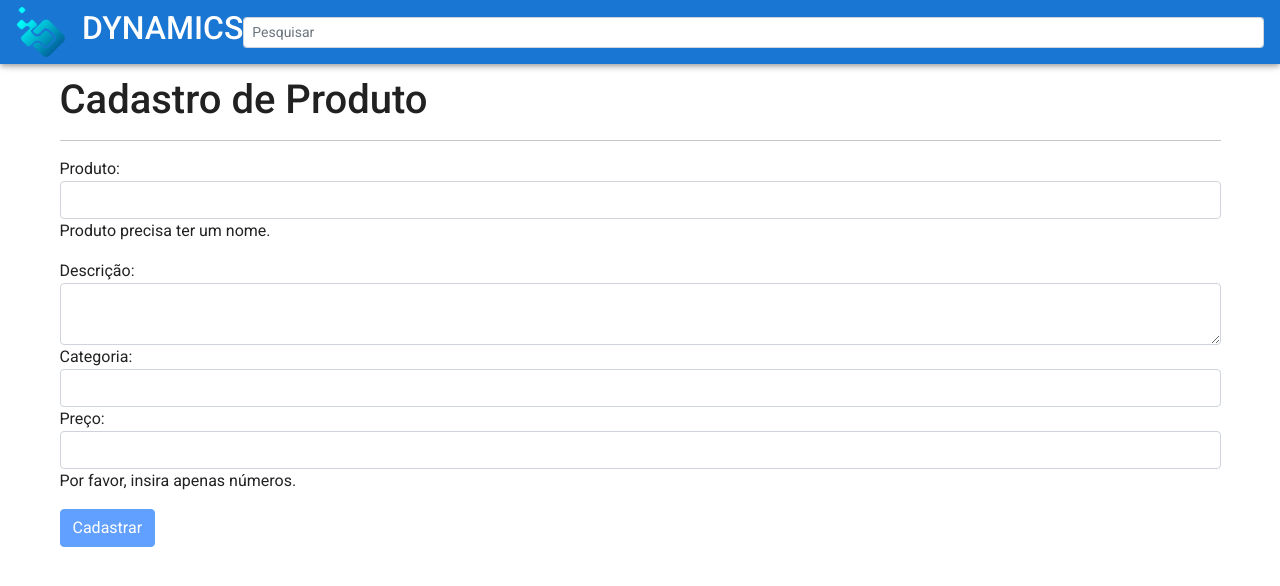
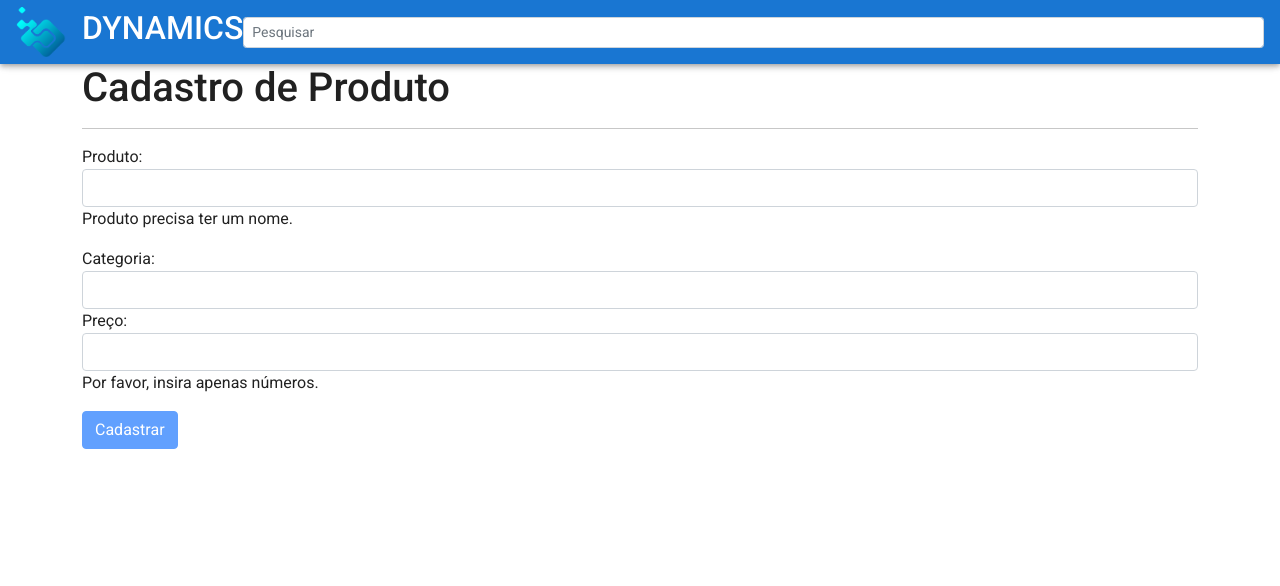
Before and after one commit to TudoDigital/frontend-vuejs, a Vue app: page / in a window 1280 px wide. Shown: the top 586 px of the page. Built offline with nearby package versions, Linux system fonts and the light colour scheme.

Commit message:
Atualização da tela de cadastro de produto, sem descrição de produto

```diff
--- a/src/components/CadastroDeProduto.vue
+++ b/src/components/CadastroDeProduto.vue
@@ -1,5 +1,5 @@
 <template>
-  <div class="container">
+  <div class="container-sm">
     <h1>Cadastro de Produto</h1>
     <hr />
     <form @submit.prevent="submitForm" autocomplete="off">
@@ -7,10 +7,6 @@
         <label for="produto">Produto:</label>
         <input class="form-control" v-model="produto.nome" id="produto">
         <p v-if="!nomeEstaValido" class="error-message">Produto precisa ter um nome.</p>
-      </div>
-      <div class="form-group">
-        <label for="descricao">Descrição:</label>
-        <textarea class="form-control" v-model="produto.descricao" id="descricao"></textarea>
       </div>
       <div class="form-group">
         <label for="categoria">Categoria:</label>
@@ -34,7 +30,6 @@ export default {
     return {
       produto: {
         nome: '',
-        descricao: '',
         categoria: '',
         preco: null
       }
```
